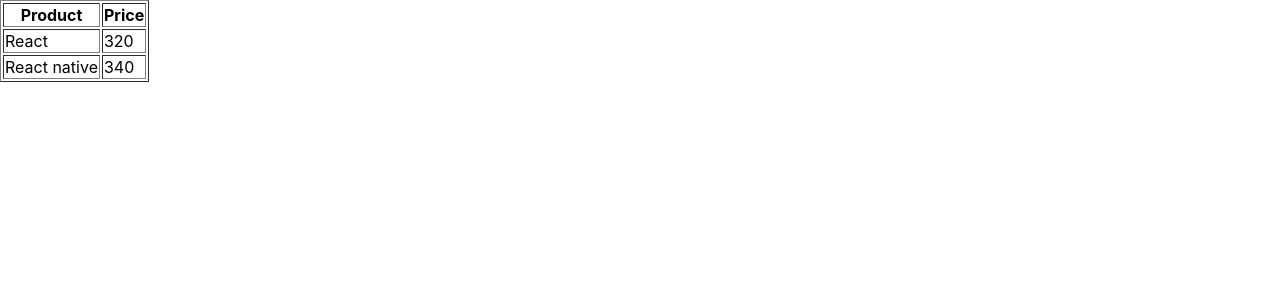
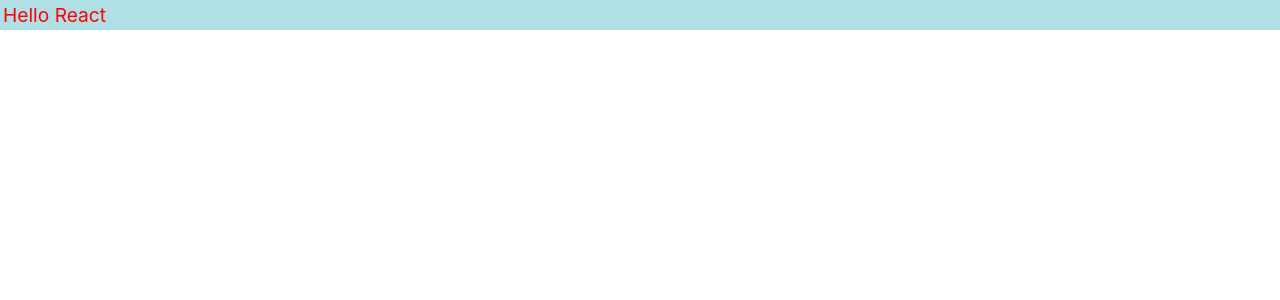
Before and after one commit to student-Blue/app1, a React (Create React App) app: page / in a window 1280 px wide. Shown: the top 300 px of the page. Built offline with nearby package versions, Linux system fonts and the light colour scheme.

Commit message:
Update App.js with css inline
update App.js with css inline

```diff
--- a/src/App.js
+++ b/src/App.js
@@ -2,21 +2,14 @@ import logo from './logo.svg';
 import './App.css';
 
 function App() {
+  const divStyle = {
+    color: 'red',
+    backgroundColor: 'powderblue',
+    fontSize: 'larger',
+    padding: '3px'
+  };
   return (
-    <table border="1">
-      <tr>
-        <th>Product</th>
-        <th>Price</th>
-      </tr>
-      <tr>
-        <td>React</td>
-        <td>320</td>
-      </tr>
-      <tr>
-        <td>React native</td>
-        <td>340</td>
-      </tr>
-    </table>
+  <div style={divStyle}>Hello React</div>
   );
 }
 
```
